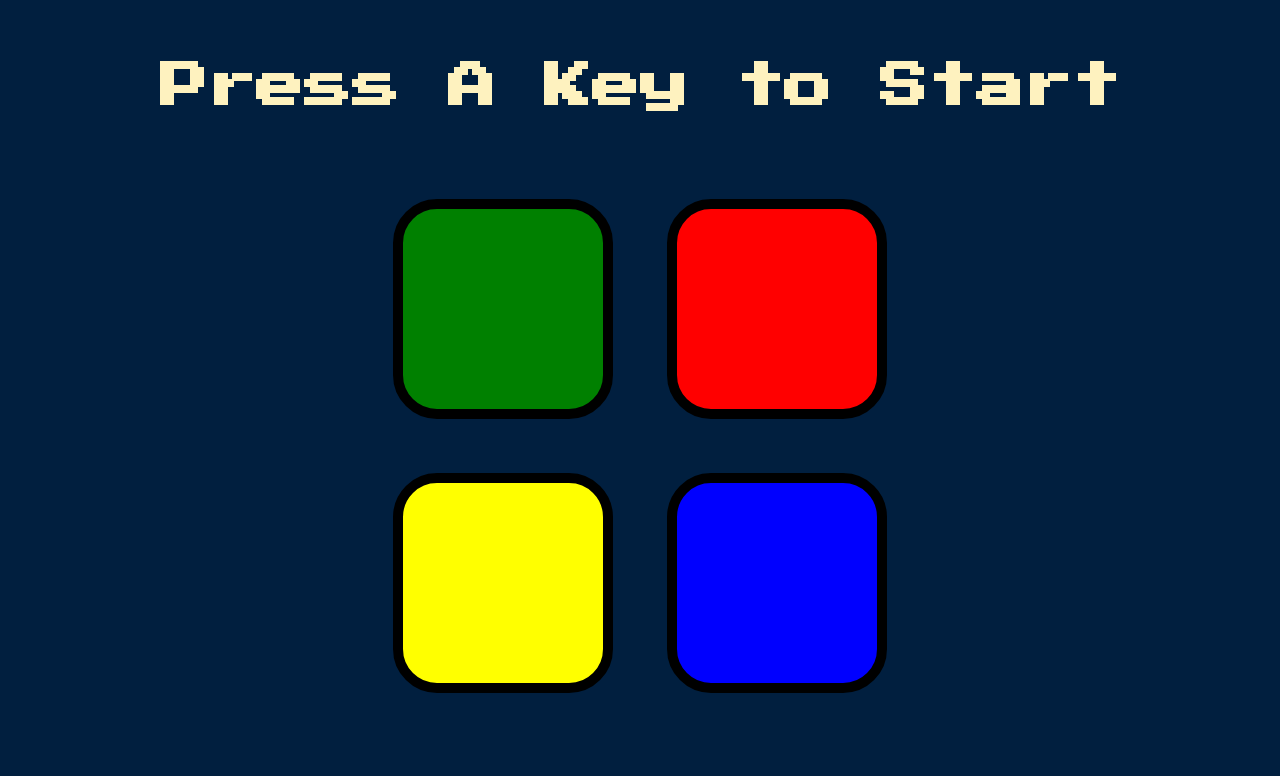
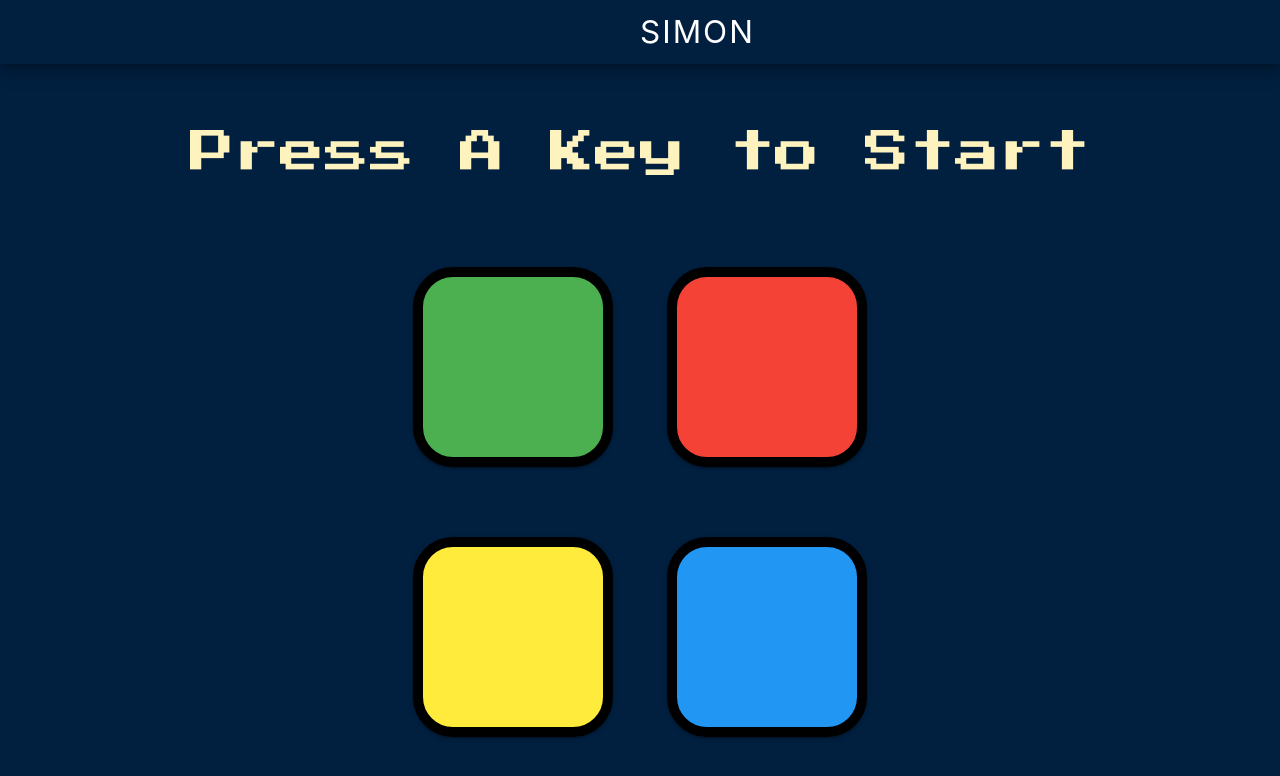
Before and after one commit to DeadSpoon18/Simon-Game, a plain HTML site: page index.html in a window 1280 px wide. Drawn offline with nearby package versions, Linux system fonts and the light colour scheme.

Commit message:
added CSS

```diff
--- a/index.html
+++ b/index.html
@@ -1,41 +1,60 @@
 <!DOCTYPE html>
 <html lang="en" dir="ltr">
-
   <head>
-  <meta charset="utf-8">
+    <meta charset="utf-8" />
     <title>Simon</title>
-  <link rel="stylesheet" href="styles.css">
-  <link href="https://fonts.googleapis.com/css?family=Press+Start+2P" rel="stylesheet">
+    <link
+      rel="stylesheet"
+      href="https://cdnjs.cloudflare.com/ajax/libs/materialize/1.0.0/css/materialize.min.css"
+    />
+    <link rel="stylesheet" href="styles.css" />
+    <link
+      href="https://fonts.googleapis.com/css?family=Press+Start+2P"
+      rel="stylesheet"
+    />
+    <style>
+      body {
+        opacity: 0;
+        animation: fadein 1.5s ease-in forwards;
+      }
+      @keyframes fadein {
+        from {
+          opacity: 0;
+        }
+        to {
+          opacity: 1;
+        }
+      }
+      #logo {
+        letter-spacing: 2px;
+        font-family: -apple-system, BlinkMacSystemFont, "Segoe UI", Roboto,
+          Oxygen, Ubuntu, Cantarell, "Open Sans", "Helvetica Neue", sans-serif;
+        transition: all 1s ease-in;
+      }
+    </style>
   </head>
 
   <body>
+    <header>
+      <nav class="nav-wrapper transparent z-depth-3">
+        <a href="#" class="brand-logo" id="logo">SIMON</a>
+      </nav>
+    </header>
     <h1 id="level-title">Press A Key to Start</h1>
     <div class="container">
       <div class="row">
+        <div type="button" id="green" class="btn green"></div>
 
-      <div type="button" id="green" class="btn green">
-
-      </div>
-
-      <div type="button" id="red" class="btn red">
-
-      </div>
+        <div type="button" id="red" class="btn red"></div>
       </div>
 
       <div class="row">
-
-      <div type="button" id="yellow" class="btn yellow">
-
+        <div type="button" id="yellow" class="btn yellow"></div>
+        <div type="button" id="blue" class="btn blue"></div>
       </div>
-      <div type="button" id="blue" class="btn blue">
-
     </div>
-
-    </div>
-
-  </div>
+    <script src="https://cdnjs.cloudflare.com/ajax/libs/materialize/1.0.0/js/materialize.min.js"></script>
     <script src="https://ajax.googleapis.com/ajax/libs/jquery/3.4.1/jquery.min.js"></script>
     <script src="game.js" charset="utf-8"></script>
   </body>
-
 </html>
```
Lines whose indentation alone changed are shown as unchanged.
